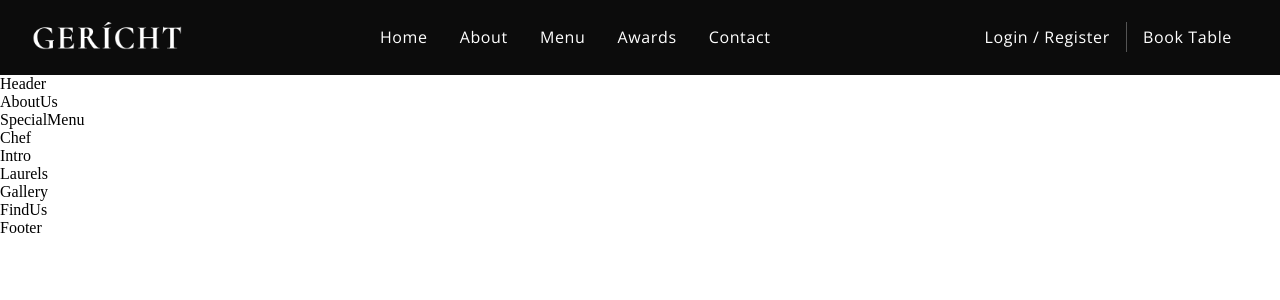
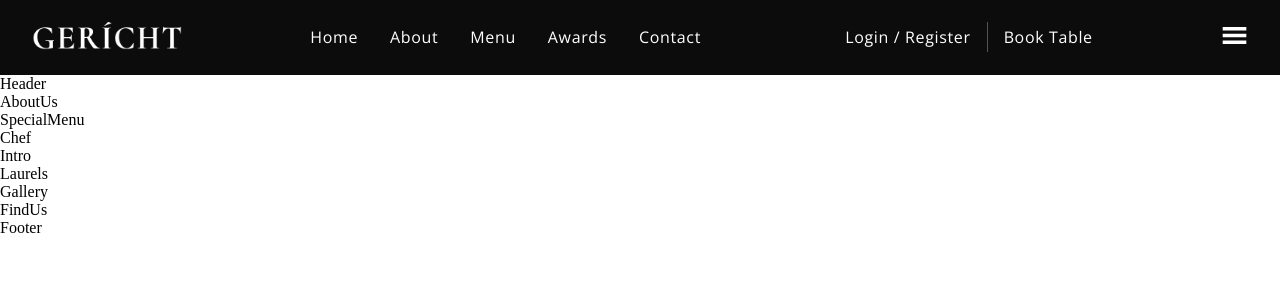
Before and after one commit to sumonaung23/gerich-restaurant, a React (Create React App) app: page / in a window 1280 px wide. Shown: the top 300 px of the page. Built offline with nearby package versions, Linux system fonts and the light colour scheme; a web font is replaced by a local one.

Commit message:
structured for smallscreen and added usestate hook to toggle menu

```diff
--- a/src/components/Navbar/Navbar.jsx
+++ b/src/components/Navbar/Navbar.jsx
@@ -1,12 +1,15 @@
-import React from 'react';
-import { GiHamBurgerMenu } from 'react-icons/gi';
-import { MdOutlineResturantMenu }  from 'react-icons/md';
+import React, { useState } from 'react';
+import { GiHamburgerMenu } from 'react-icons/gi';
+import { MdOutlineRestaurantMenu }  from 'react-icons/md';
 
 import images from '../../constants/images';
 
 import './Navbar.css';
 
-const Navbar = () => (
+const Navbar = () => {
+  const [toggleMenu, setToggleMenu] = useState(false);
+
+  return (
     <nav className='app__navbar'>
       <div className='app__navbar-logo'>
         <img src={images.gericht} alt='app logo' />
@@ -23,7 +26,25 @@ const Navbar = () => (
           <div />
           <a href="/" className='p__opensans'>Book Table</a>
       </div>
+      <div className='app__navbar-smallscreen'>
+        <GiHamburgerMenu color='#fff' fontSize={27} onClick={() => {setToggleMenu(true)}} />
+
+        {toggleMenu && (
+          <div className='app__navbar-smallscreen-overlay flex__center slide-bottom'>
+            <MdOutlineRestaurantMenu fontSize={27} className='overlay__close' onClick={() => {setToggleMenu(false)}} />
+            <ul className='app__navbar-smallscreen-links'>
+              <li className='p__opensans'><a href="#home">Home</a></li>
+              <li className='p__opensans'><a href="#about">About</a></li>
+              <li className='p__opensans'><a href="#menu">Menu</a></li>
+              <li className='p__opensans'><a href="#awards">Awards</a></li>
+              <li className='p__opensans'><a href="#contact">Contact</a></li>
+            </ul>
+          </div>
+        )}
+
+      </div>
     </nav>
   );
+}
 
 export default Navbar;
```
Lines whose indentation alone changed are shown as unchanged.
